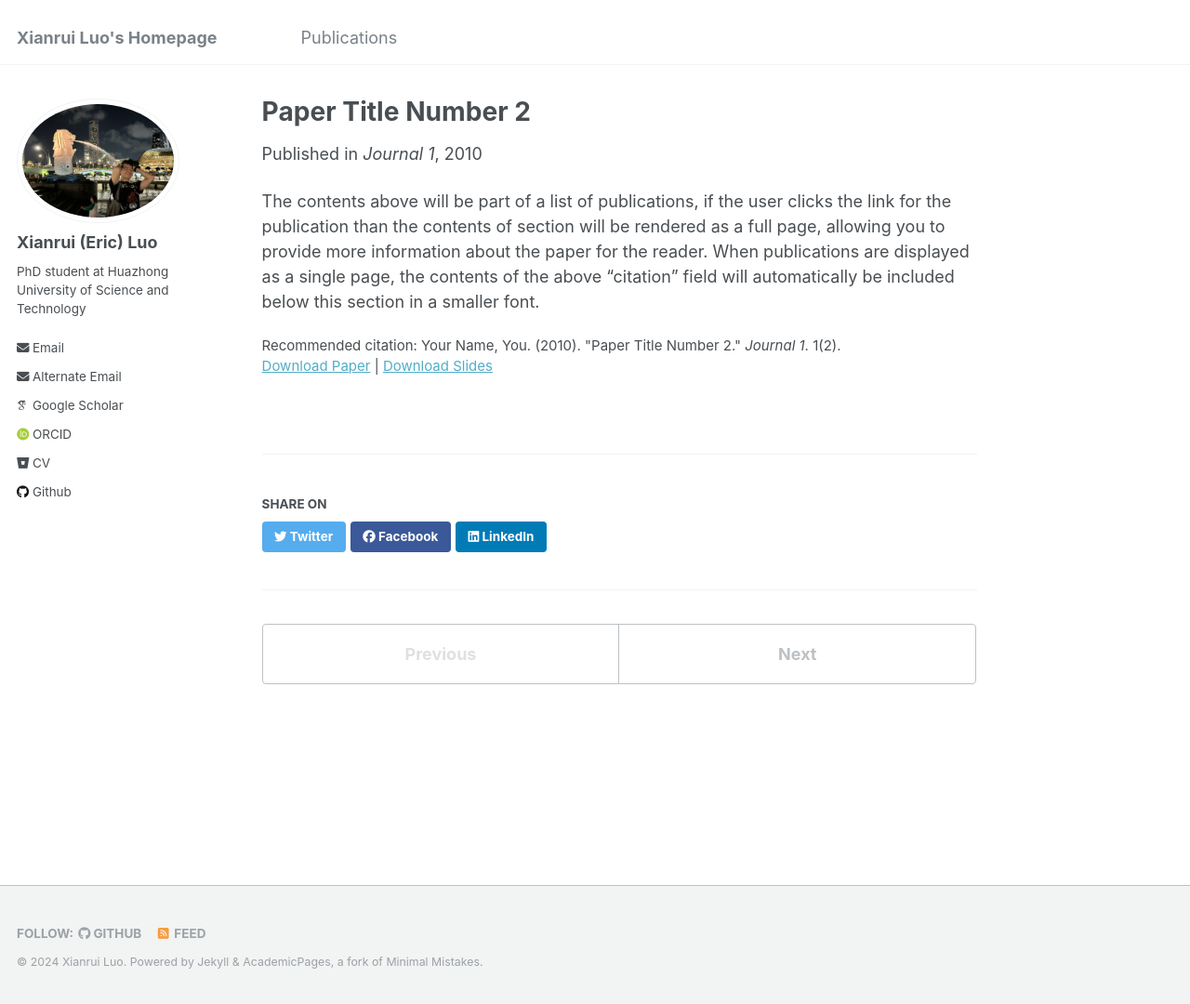
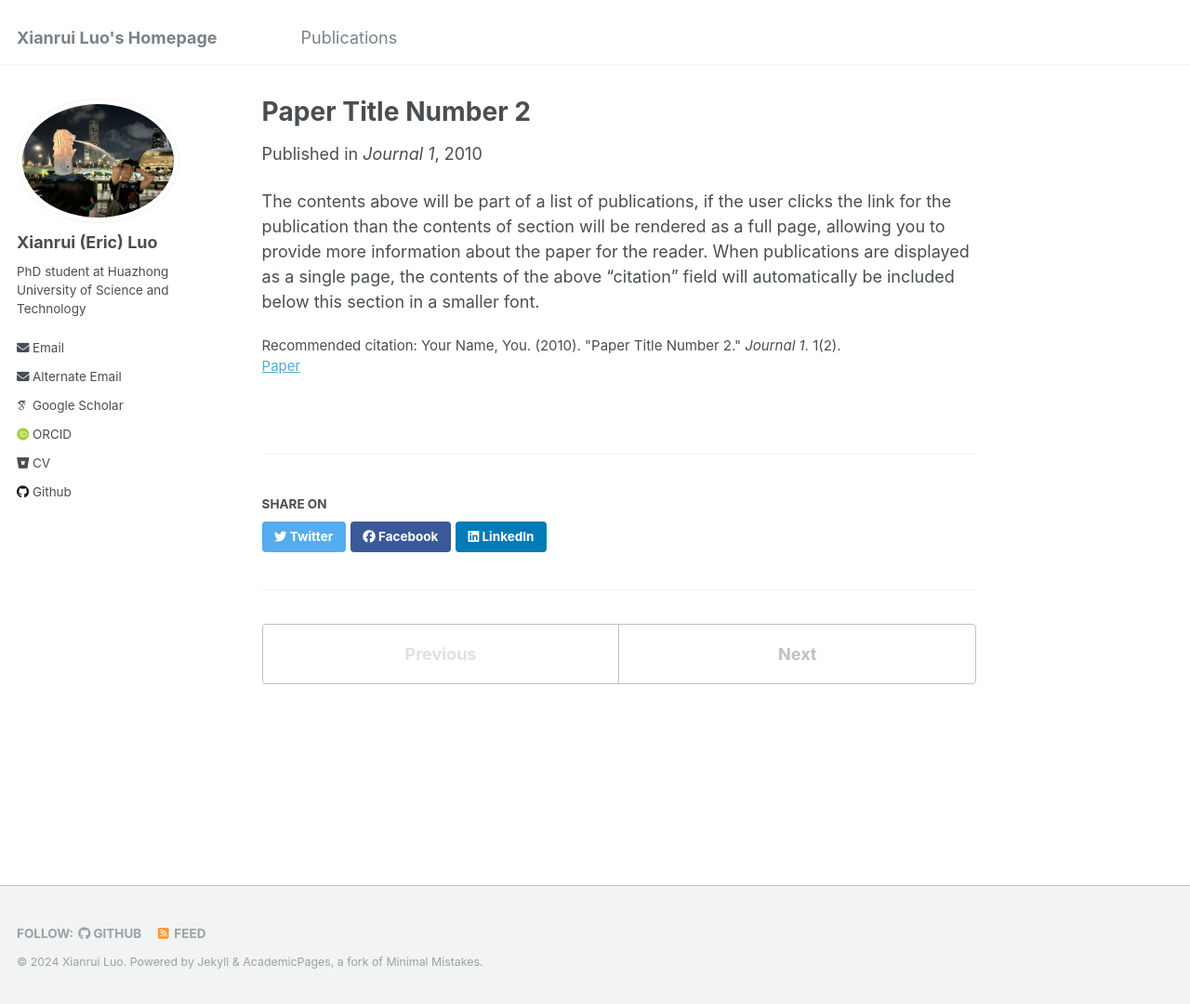
Before and after one commit to xianrui-luo/xianrui-luo.github.io, a Jekyll site: the page built from _publications/2010-10-01-paper-title-number-2.md, in a window 1280 px wide and 1080 px high. Shown: the whole window at 93% size. Built offline with Jekyll 4.4.1, drawn with Linux system fonts in a browser that asks for light colours; some web fonts are replaced; a file with an impossible date is left out.

Commit message:
Update single.html

```diff
--- a/_layouts/single.html
+++ b/_layouts/single.html
@@ -47,16 +47,16 @@ layout: default
       <section class="page__content" itemprop="text">
         {{ content }}
 
-        {% if page.citation and page.paperurl and page.slidesurl %}
-          <p style="font-size: smaller">Recommended citation: {{ page.citation }}<br /><a href="{{ page.paperurl }}">Download Paper</a> | <a href="{{ page.slidesurl }}">Download Slides</a></p>
+        {% if page.citation and page.paperurl and page.codeurl %}
+          <p style="font-size: smaller">Recommended citation: {{ page.citation }}<br /><a href="{{ page.paperurl }}">Paper</a> | <a href="{{ page.codeurl }}">Code</a></p>
         {% elsif page.citation and page.paperurl %}
-          <p style="font-size: smaller">Recommended citation: {{ page.citation }}<br /><a href="{{ page.paperurl }}">Download Paper</a></p>
-        {% elsif page.citation and page.slidesurl %}
-          <p style="font-size: smaller">Recommended citation: {{ page.citation }}<br /><a href="{{ page.slidesurl }}">Download Slides</a></p>
+          <p style="font-size: smaller">Recommended citation: {{ page.citation }}<br /><a href="{{ page.paperurl }}">Paper</a></p>
+        {% elsif page.citation and page.codeurl %}
+          <p style="font-size: smaller">Recommended citation: {{ page.citation }}<br /><a href="{{ page.codeurl }}">Slides</a></p>
         {% elsif page.citation %}
           <p style="font-size: smaller">Recommended citation: {{ page.citation }}</p>
-        {% elsif page.slidesurl %}
-          <p style="font-size: smaller"><a href="{{ page.slidesurl }}">Download Slides</a></p>
+        {% elsif page.codeurl %}
+          <p style="font-size: smaller"><a href="{{ page.codeurl }}">Slides</a></p>
         {% endif %}
 
         {% if page.link %}<div><a href="{{ page.link }}" class="btn">{{ site.data.ui-text[site.locale].ext_link_label | default: "Direct Link" }}</a></div>{% endif %}
```
